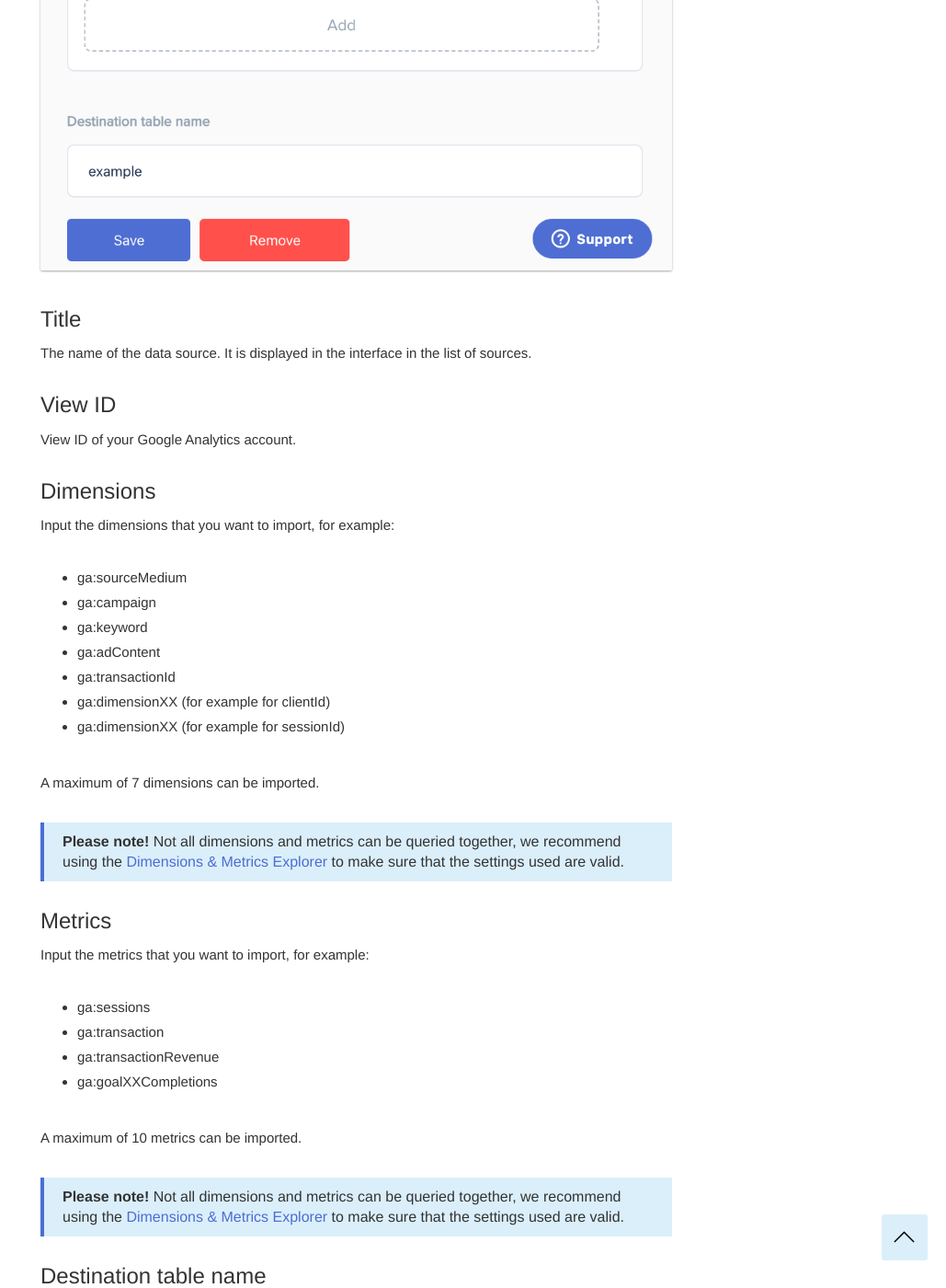
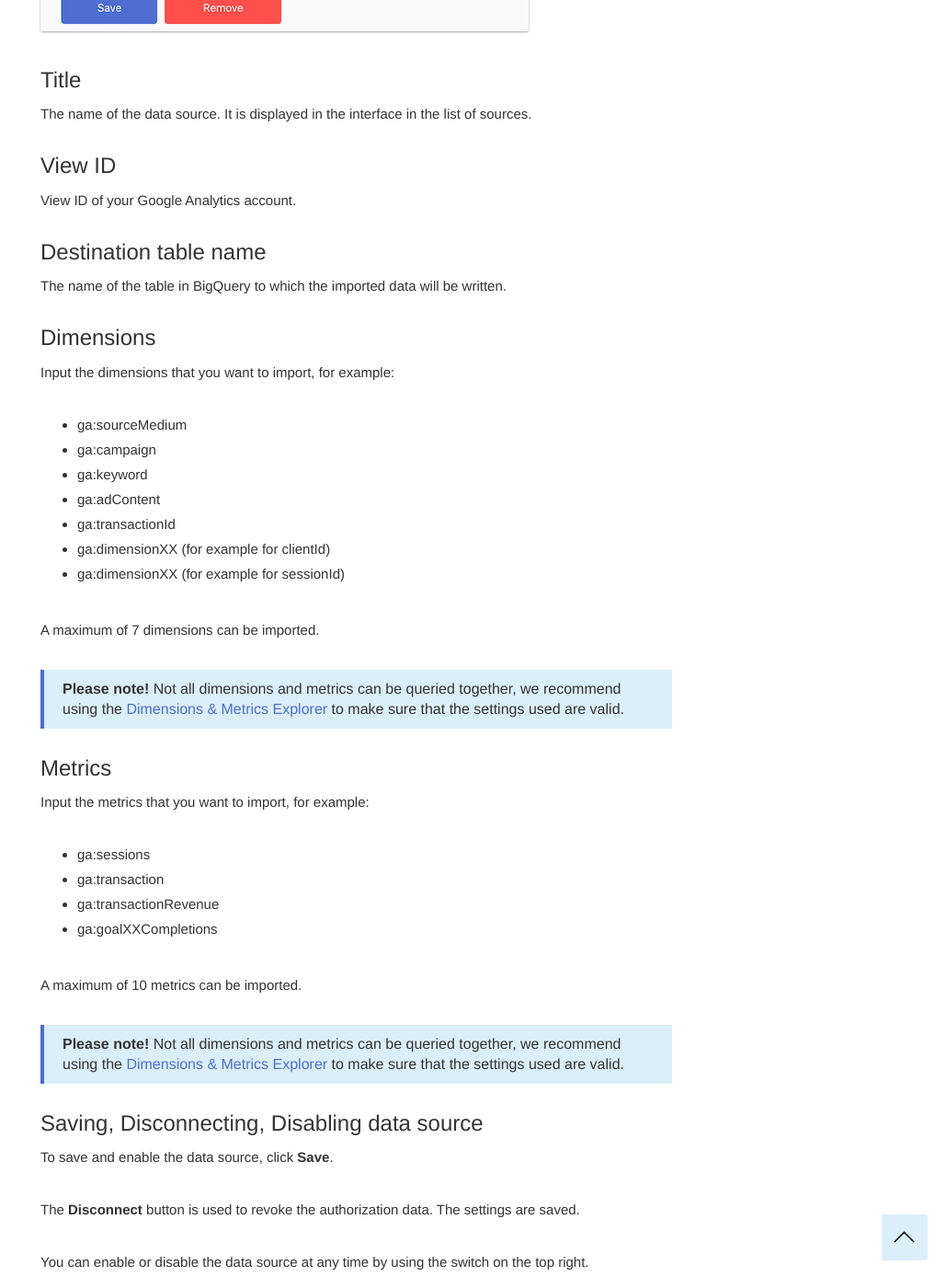
Before and after one commit to segmentstream-com/segmentstream-com.github.io, a Jekyll site: the page built from _docs/datasources/google analytics.md, in a window 1280 px wide and 1400 px high, scrolled down 2031 px. Shown: the whole window at 92% size, without its empty margins (251-1280 px from the left). Built offline with Jekyll 4.4.1, drawn with Linux system fonts in a browser that asks for light colours; nearby versions of some CDN libraries; some of the changed text lies outside the part shown.

Commit message:
GA & amoCRM image update

```diff
--- a/_docs/datasources/google analytics.md
+++ b/_docs/datasources/google analytics.md
@@ -18,9 +18,9 @@ In this section you will learn:
   <li><a href="#options-description">Options description</a></li>
   <li><a href="#title">Title</a></li>
   <li><a href="#view-id">View ID</a></li>
+  <li><a href="#destination-table-name">Destination table name</a></li>
   <li><a href="#dimensions">Dimensions</a></li>
   <li><a href="#metrics">Metrics</a></li>
-  <li><a href="#destination-table-name">Destination table name</a></li>
   <li><a href="#saving-disconnecting-disabling">Saving, Disconnecting, Disabling data source</a></li>
 </ul>
 
@@ -45,6 +45,9 @@ The name of the data source. It is displayed in the interface in the list of sou
 
 ### <a name="view-id"></a>View ID
 View ID of your Google Analytics account.
+
+### <a name="destination-table-name"></a>Destination table name
+The name of the table in BigQuery to which the imported data will be written.
 
 ### <a name="dimensions"></a>Dimensions
 Input the dimensions that you want to import, for example:
```
Also changed, not shown: other parts of _docs/datasources/google analytics.md (+0 -4 lines), img/amocrm.png, img/ga_datasource.png.
